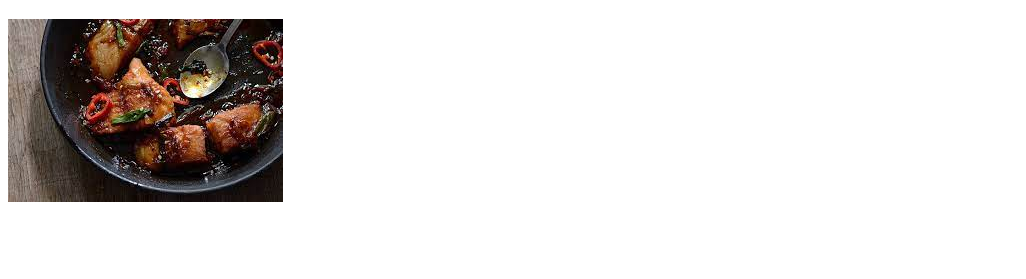
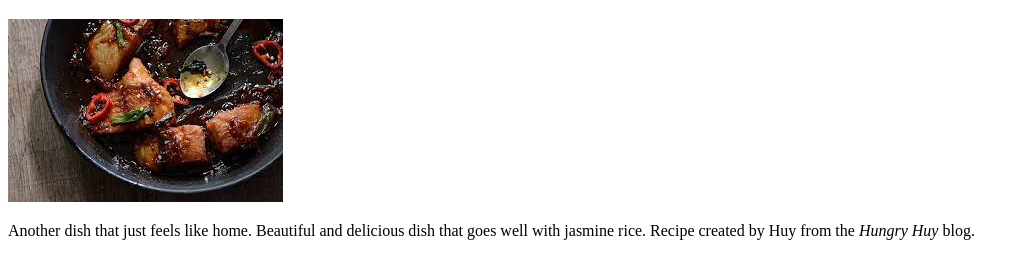
Before and after one commit to christineton1995/odin-recipes, a plain HTML site: page recipes/ca-kho-to.html in a window 1280 px wide. Shown: the part 61-340 px from the top of the page, without its empty margins (0-1026 px from the left). Drawn offline with Linux system fonts and the light colour scheme.

Commit message:
Add recipe description to ca-kho-to.html

```diff
--- a/recipes/ca-kho-to.html
+++ b/recipes/ca-kho-to.html
@@ -7,5 +7,9 @@
     <body>
         <h1>Ca Kho To Recipe</h1>
         <img src="ca-kho-to.jpg" alt="Ca Kho To picture">
+        <p>Another dish that just feels like home. Beautiful
+            and delicious dish that goes well with jasmine
+            rice. Recipe created by Huy from the <em>Hungry Huy</em>
+            blog.</p>
     </body>
 </html>
```
